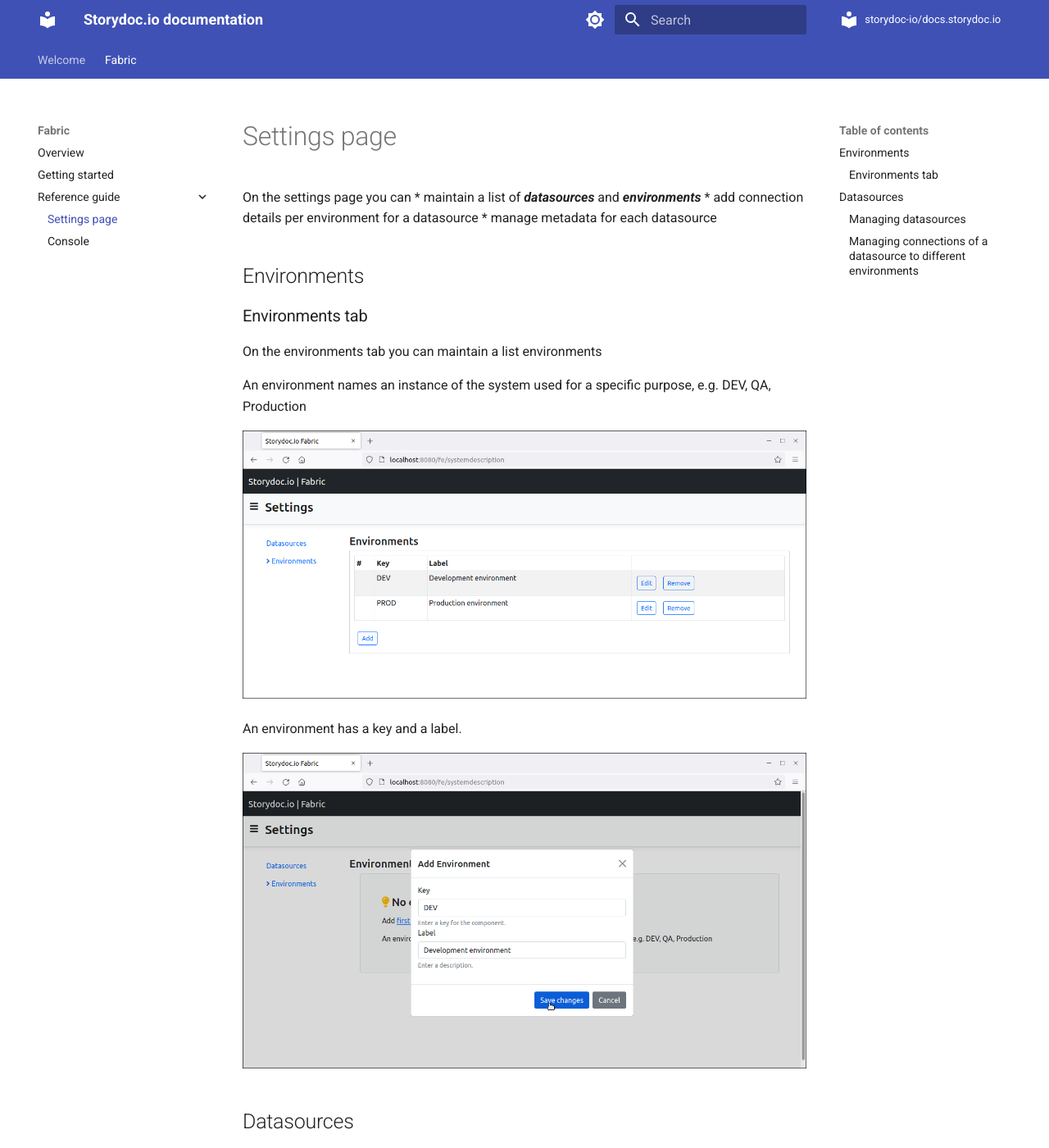
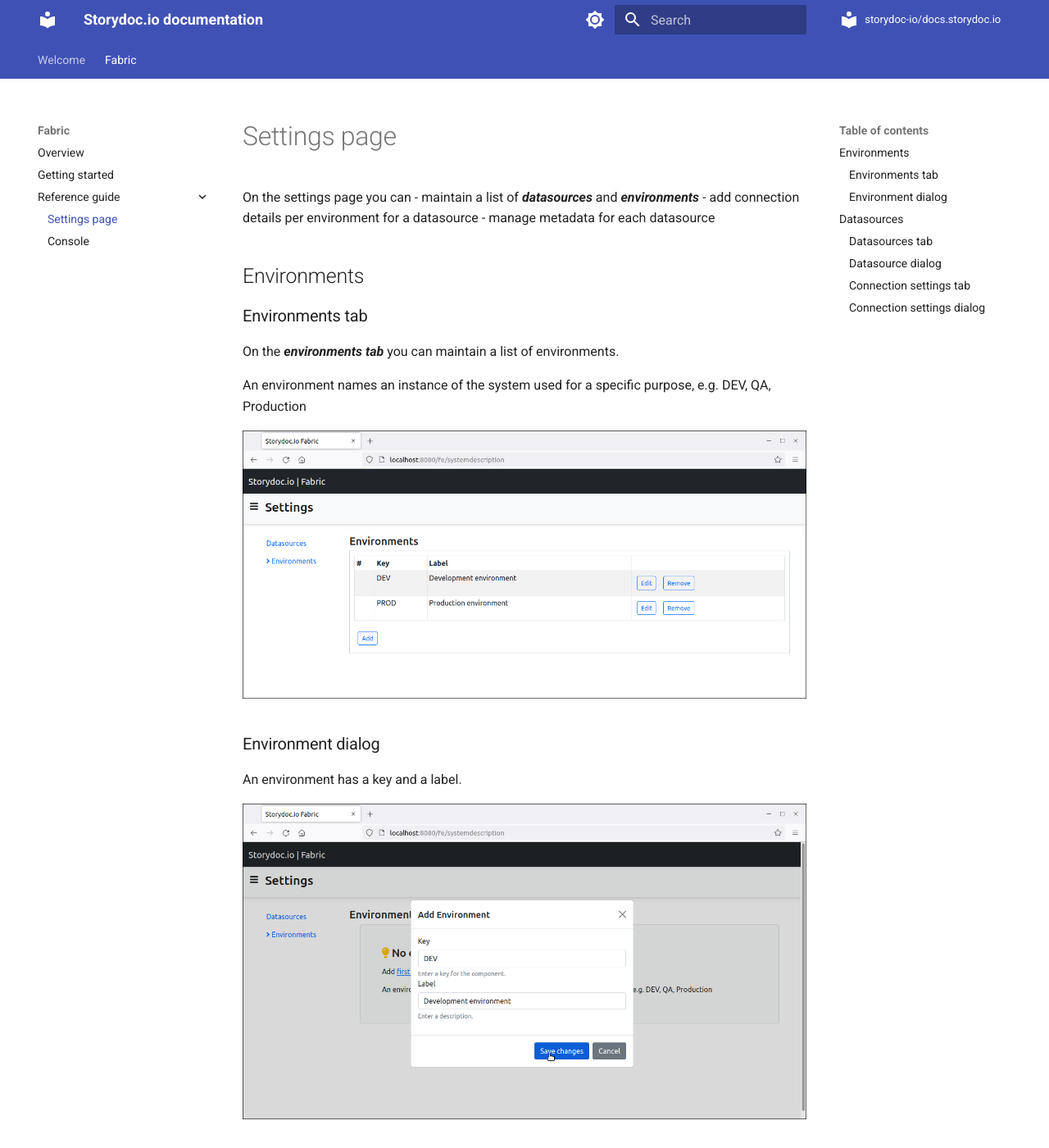
Before and after one commit to storydoc-io/docs.storydoc.io, an MkDocs documentation site: the page built from docs/fabric/reference-guide/settings-page.md, in a window 1280 px wide and 1400 px high. Shown: the whole window at 82% size. Built offline with MkDocs 1.6.1 and Material for MkDocs 9.7.7, drawn with Linux system fonts in a browser that asks for light colours; comment, search, counter and statistics services are not loaded; some of the changed text lies outside the part shown.

Commit message:
settings page

```diff
--- a/docs/fabric/reference-guide/settings-page.md
+++ b/docs/fabric/reference-guide/settings-page.md
@@ -1,21 +1,23 @@
 # Settings page
 
 On the settings page you can
-* maintain a list of ___datasources___ and ___environments___
-* add connection details per environment for a datasource
-* manage metadata for each datasource
+- maintain a list of ___datasources___ and ___environments___
+- add connection details per environment for a datasource
+- manage metadata for each datasource
 
 ## Environments
 
 ### Environments tab
 
-On the environments tab you can maintain a list environments
+On the ___environments tab___ you can maintain a list of environments.
 
 An environment names an instance of the system used for a specific purpose, e.g. DEV, QA, Production
 
 [![settings-page-environments]][settings-page-environments]
 
 [settings-page-environments]: settings-page-environments.png
+
+### Environment dialog
 
 An environment has a key and a label.
 
@@ -26,13 +28,15 @@ An environment has a key and a label.
 
 ## Datasources
 
-### Managing datasources
+### Datasources tab
 
-A datasource identifies a database of the system, independent of an environment. It is a logical identifier for the database.
+A datasource identifies a database of the system, independent of an environment. It is a logical identifier for a database component of the system.
 
 [![settings-page-datasources]][settings-page-datasources]
 
 [settings-page-datasources]: settings-page-datasources.png
+
+### Datasource dialog
 
 A datasource has a key, label and database type
 
@@ -41,9 +45,17 @@ A datasource has a key, label and database type
 [settings-page-add-datasource]: settings-page-add-datasource.png
 
 
-### Managing connections of a datasource to different environments
+### Connection settings tab
 
-When a datasource is selected, a list of ___connection settings___ per environment is displayed.
+When a datasource is selected, the ___database details panel___ for this datasource is displayed.
+
+The ___connection settings tab___ allows to enter the connection details of a datasource per environment.
+
+[![settings-page-connection-settings-tab]][settings-page-connection-settings-tab]
+
+[settings-page-connection-settings-tab]: settings-page-connection-settings-tab.png
+
+### Connection settings dialog
 
 The connection details to be entered are depending on the database type.
 
```
Also changed, not shown: docs/fabric/reference-guide/settings-page-connection-settings-tab.png (added), docs/fabric/reference-guide/settings-page-datasources.png.
